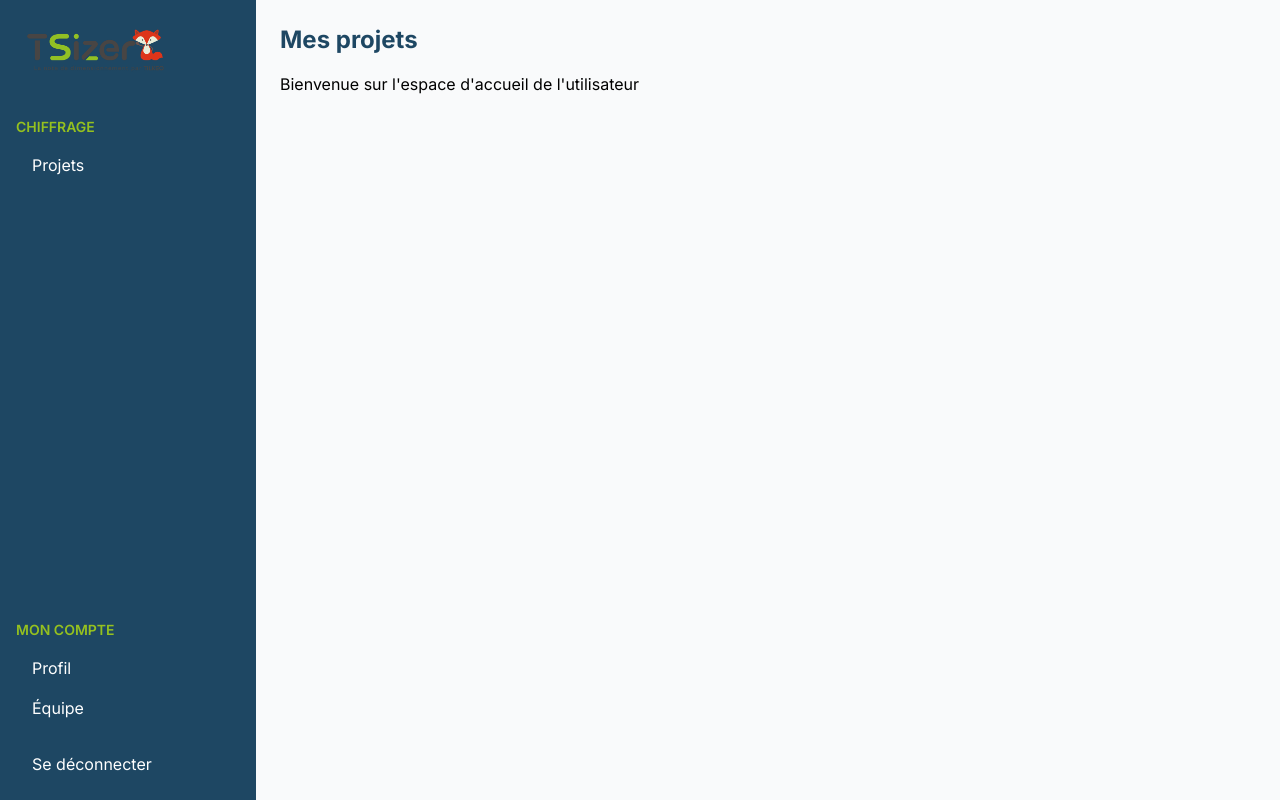
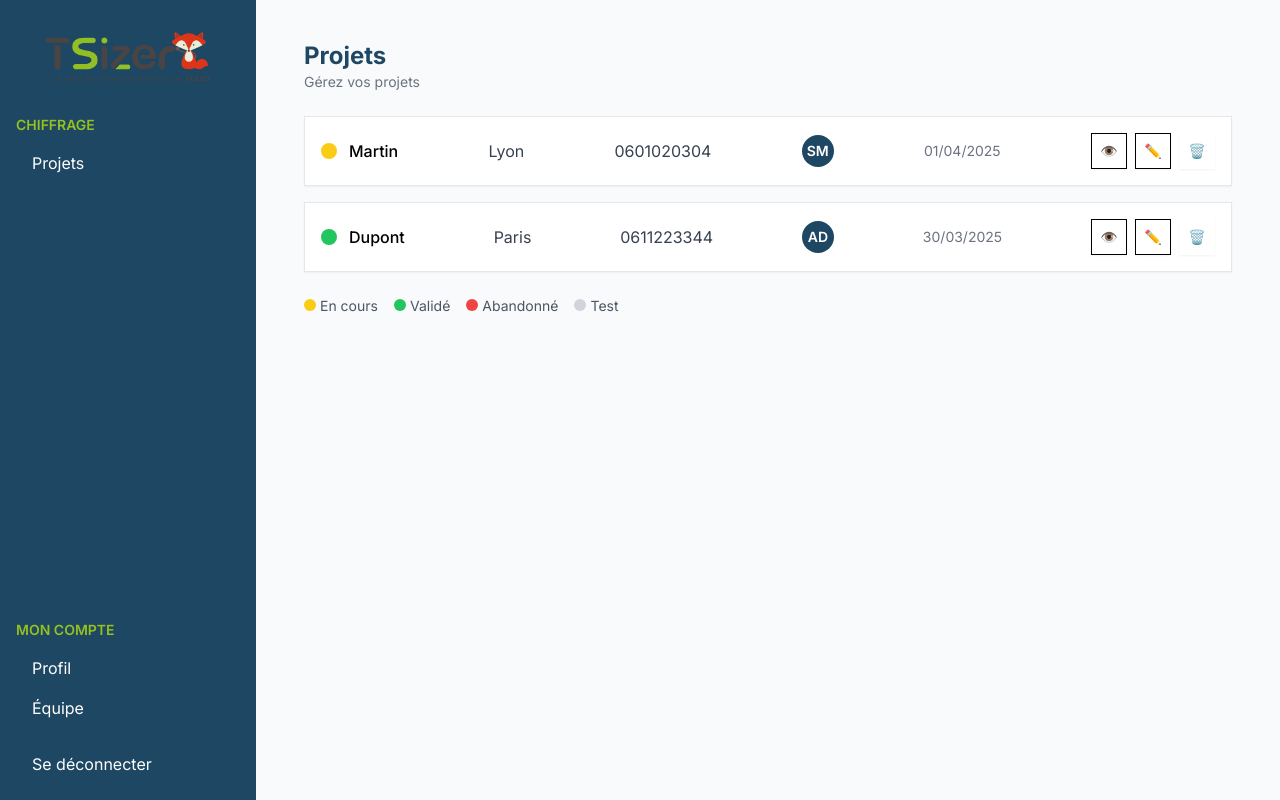
Before and after one commit to Grunwalsky/TSizer-App, a Next.js app: page /dashboard/projets in a window 1280 px wide. Built offline with nearby package versions, Linux system fonts and the light colour scheme.

Commit message:
MAJPAJPROJET

```diff
--- a/app/dashboard/layout.tsx
+++ b/app/dashboard/layout.tsx
@@ -10,7 +10,15 @@ export default function DashboardLayout({ children }: { children: ReactNode }) {
     <div className="flex min-h-screen">
       {/* ✅ Colonne de navigation */}
       <aside className="w-64 bg-[#1E4763] text-white flex flex-col p-4">
-        <Image src="/logo-tsizer.png" alt="Logo Tilkeo" width={160} height={80} className="mb-8" />
+      <Image
+         src="/logo-tsizer.png"
+        alt="Logo TSizer"
+        width={0}
+        height={0}
+        sizes="100vw"
+        className="w-full h-auto mb-4 px-4"
+        />
+
 
         {/* CHIFFRAGE */}
         <div className="mb-6">
--- a/app/dashboard/projets/page.tsx
+++ b/app/dashboard/projets/page.tsx
@@ -1,10 +1,102 @@
 // ✅ FICHIER : app/dashboard/projets/page.tsx
 
+// ✅ FICHIER : app/dashboard/projets/page.tsx
+
+'use client'
+
+import { useEffect, useState } from 'react'
+import { Button } from '@/components/ui/button'
+import { supabase } from '@/lib/supabase'
+import { cn } from '@/lib/utils'
+
+type Projet = {
+  id: string
+  etat: 'en_cours' | 'valide' | 'abandonne' | 'test'
+  nom: string
+  ville: string
+  telephone: string
+  responsable: string
+  date_creation: string
+}
+
+const STATUS_COLORS = {
+  en_cours: 'bg-yellow-400',
+  valide: 'bg-green-500',
+  abandonne: 'bg-red-500',
+  test: 'bg-gray-300',
+}
+
 export default function ProjetsPage() {
-    return (
-      <div>
-        <h1 className="text-2xl font-bold text-[#1E4763] mb-4">Mes projets</h1>
-        <p>Bienvenue sur l&apos;espace d&apos;accueil de l&apos;utilisateur</p>
+  const [projets, setProjets] = useState<Projet[]>([])
+
+  useEffect(() => {
+    // Pour l'instant on simule des données
+    setProjets([
+      {
+        id: '1',
+        etat: 'en_cours',
+        nom: 'Martin',
+        ville: 'Lyon',
+        telephone: '0601020304',
+        responsable: 'SM',
+        date_creation: '01/04/2025',
+      },
+      {
+        id: '2',
+        etat: 'valide',
+        nom: 'Dupont',
+        ville: 'Paris',
+        telephone: '0611223344',
+        responsable: 'AD',
+        date_creation: '30/03/2025',
+      },
+    ])
+  }, [])
+
+  return (
+    <div className="px-6 py-4">
+      <h1 className="text-2xl font-bold text-[#1E4763]">Projets</h1>
+      <p className="text-sm text-gray-500 mb-6">Gérez vos projets</p>
+
+      <div className="space-y-4">
+        {projets.map(projet => (
+          <div
+            key={projet.id}
+            className="flex items-center justify-between bg-white shadow-sm rounded-md p-4 border border-gray-200"
+          >
+            <div className="flex items-center gap-3">
+              <span
+                className={cn(
+                  'w-4 h-4 rounded-full',
+                  STATUS_COLORS[projet.etat]
+                )}
+              />
+              <span className="font-medium">{projet.nom}</span>
+            </div>
+            <div className="text-gray-700">{projet.ville}</div>
+            <div className="text-gray-700">{projet.telephone}</div>
+            <div className="text-gray-700">
+              <div className="w-8 h-8 flex items-center justify-center bg-[#1E4763] text-white rounded-full text-sm font-semibold">
+                {projet.responsable}
+              </div>
+            </div>
+            <div className="text-gray-500 text-sm">{projet.date_creation}</div>
+            <div className="flex gap-2">
+              <Button variant="outline" size="icon" className="text-sm">👁️</Button>
+              <Button variant="outline" size="icon" className="text-sm">✏️</Button>
+              <Button variant="destructive" size="icon" className="text-sm">🗑️</Button>
+            </div>
+          </div>
+        ))}
       </div>
-    )
-  }
+
+      {/* Légende des pastilles */}
+      <div className="mt-6 text-sm text-gray-600 space-x-4">
+        <span><span className="inline-block w-3 h-3 rounded-full bg-yellow-400 mr-1" />En cours</span>
+        <span><span className="inline-block w-3 h-3 rounded-full bg-green-500 mr-1" />Validé</span>
+        <span><span className="inline-block w-3 h-3 rounded-full bg-red-500 mr-1" />Abandonné</span>
+        <span><span className="inline-block w-3 h-3 rounded-full bg-gray-300 mr-1" />Test</span>
+      </div>
+    </div>
+  )
+}
```
